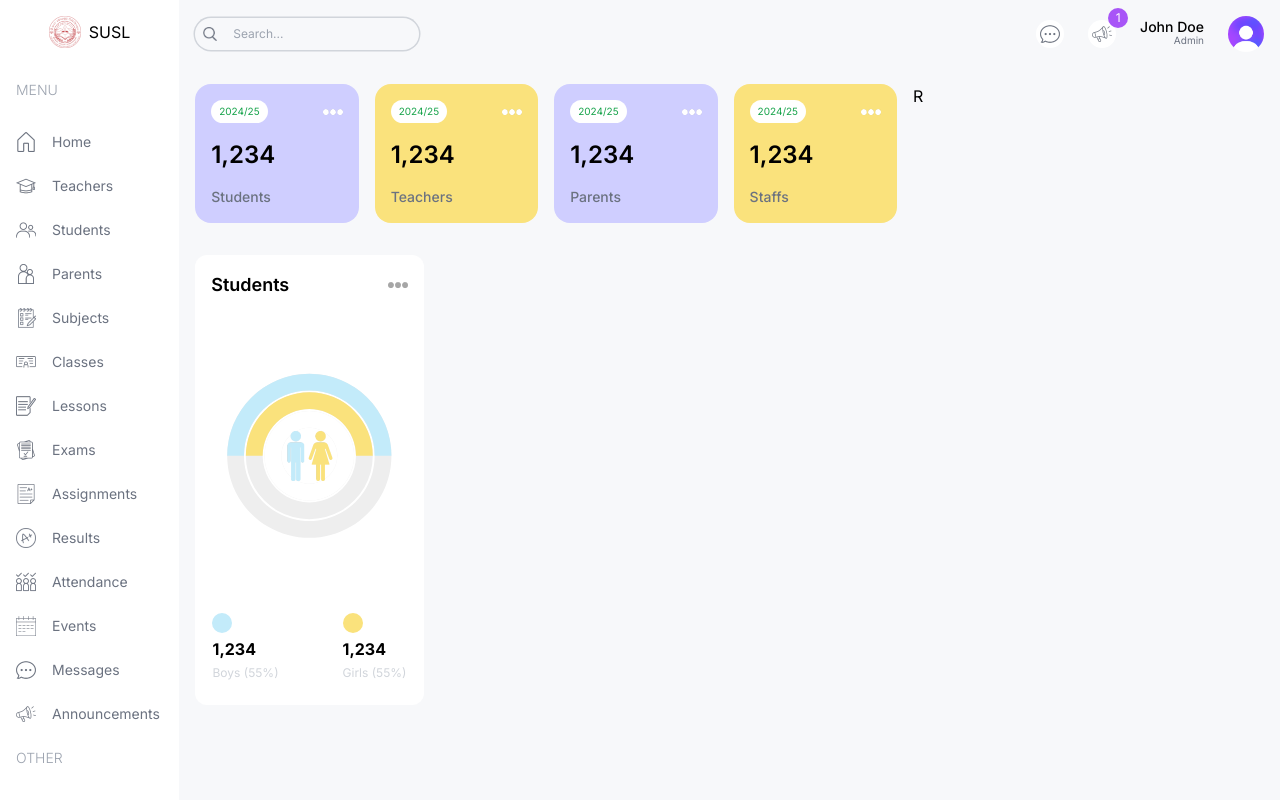
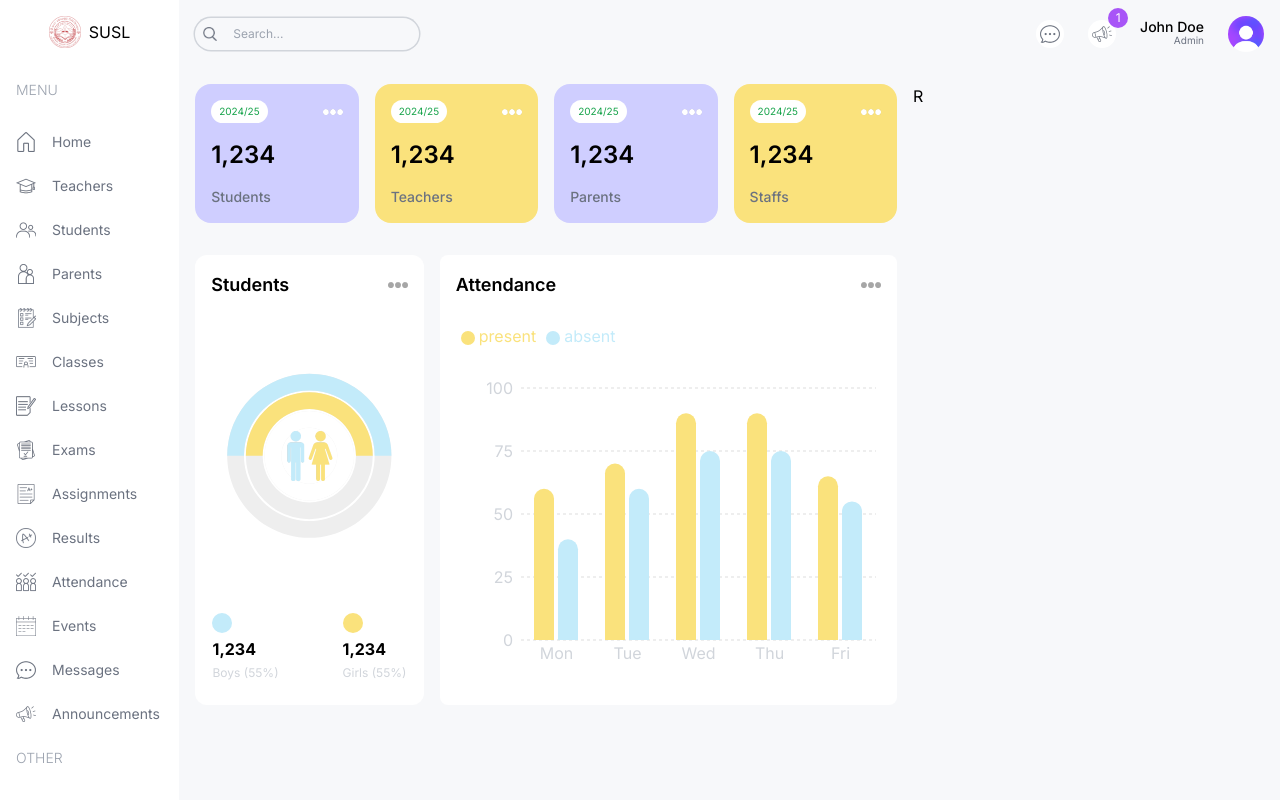
Before and after one commit to VTRanathunga1998/School-management-system, a Next.js app: page /admin in a window 1280 px wide. Built offline with nearby package versions, Linux system fonts and the light colour scheme.

Commit message:
admin - added animated bar chart for attendance

```diff
--- a/src/app/(dashboard)/admin/page.tsx
+++ b/src/app/(dashboard)/admin/page.tsx
@@ -1,3 +1,4 @@
+import AttendanceChart from "@/components/AttendanceChart";
 import CountChart from "@/components/CountChart";
 import UserCard from "@/components/UserCard";
 
@@ -20,7 +21,9 @@
             <CountChart />
           </div>
           {/* ATTENDANCE CHART  */}
-          <div className="w-full lg:w-2/3 h-[450px]"></div>
+          <div className="w-full lg:w-2/3 h-[450px]">
+            <AttendanceChart />
+          </div>
         </div>
         {/* BOTTOM */}
         <div></div>
--- /dev/null
+++ b/src/components/AttendanceChart.tsx
@@ -0,0 +1,86 @@
+"use client";
+import Image from "next/image";
+import {
+  BarChart,
+  Bar,
+  Rectangle,
+  XAxis,
+  YAxis,
+  CartesianGrid,
+  Tooltip,
+  Legend,
+  ResponsiveContainer,
+} from "recharts";
+
+const data = [
+  {
+    name: "Mon",
+    present: 60,
+    absent: 40,
+  },
+  {
+    name: "Tue",
+    present: 70,
+    absent: 60,
+  },
+  {
+    name: "Wed",
+    present: 90,
+    absent: 75,
+  },
+  {
+    name: "Thu",
+    present: 90,
+    absent: 75,
+  },
+  {
+    name: "Fri",
+    present: 65,
+    absent: 55,
+  },
+];
+
+const AttendanceChart = () => {
+  return (
+    <div className="bg-white rounded-lg p-4 h-full">
+      <div className="flex justify-between items-center">
+        <h1 className="text-lg font-semibold">Attendance</h1>
+        <Image src="/moreDark.png" alt="" width={20} height={20} />
+      </div>
+      <ResponsiveContainer width="100%" height="90%">
+        <BarChart width={500} height={300} data={data} barSize={20}>
+          <CartesianGrid strokeDasharray="3 3" vertical={false} stroke="#ddd" />
+          <XAxis
+            dataKey="name"
+            axisLine={false}
+            tick={{ fill: "#d1d5db" }}
+            tickLine={false}
+          />
+          <YAxis axisLine={false} tick={{ fill: "#d1d5db" }} tickLine={false} />
+          <Tooltip
+            contentStyle={{ borderRadius: "10px", borderColor: "lightgray" }}
+          />
+          <Legend
+            align="left"
+            verticalAlign="top"
+            wrapperStyle={{ paddingTop: "20px", paddingBottom: "40px" }}
+          />
+          <Bar
+            dataKey="present"
+            fill="#FAE27C"
+            legendType="circle"
+            radius={[10, 10, 0, 0]}
+          />
+          <Bar
+            dataKey="absent"
+            fill="#C3EBFA"
+            legendType="circle"
+            radius={[10, 10, 0, 0]}
+          />
+        </BarChart>
+      </ResponsiveContainer>
+    </div>
+  );
+};
+
+export default AttendanceChart;
```
